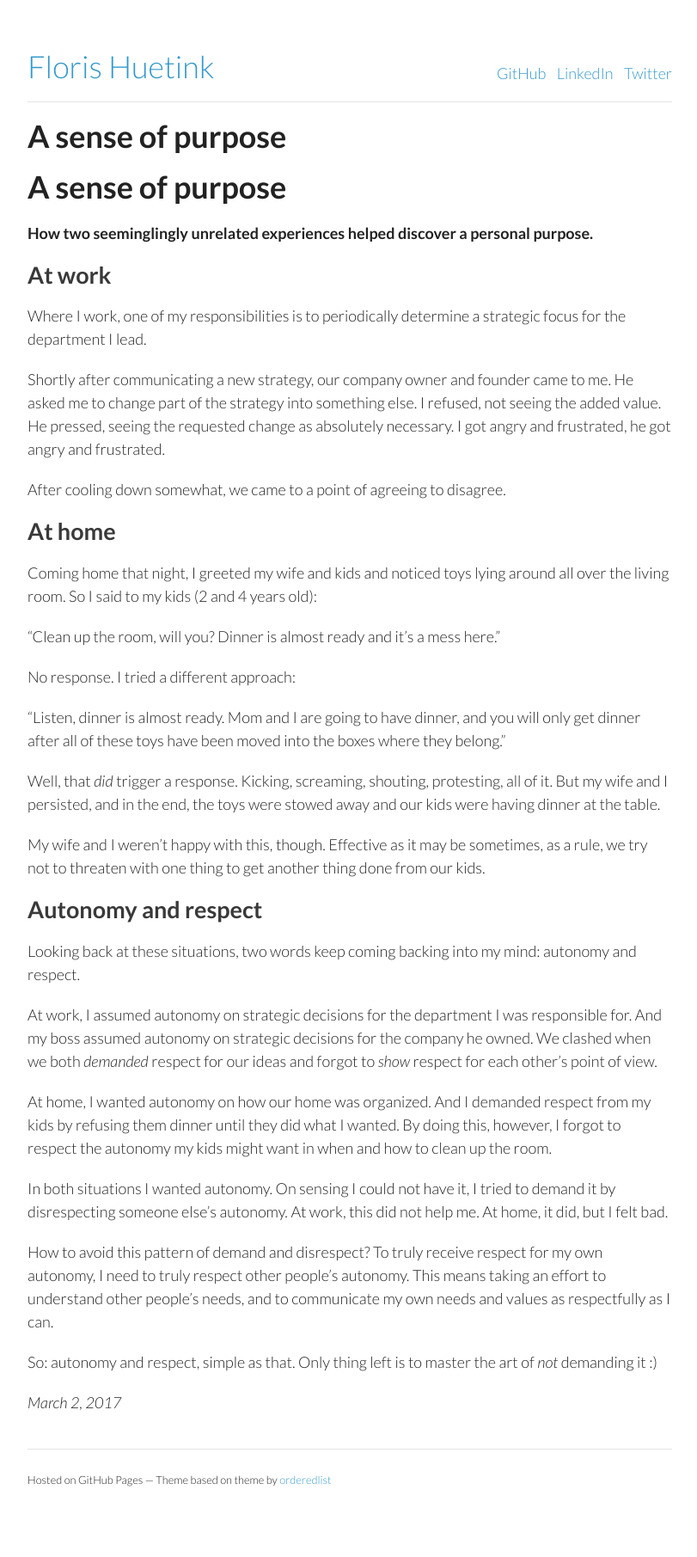
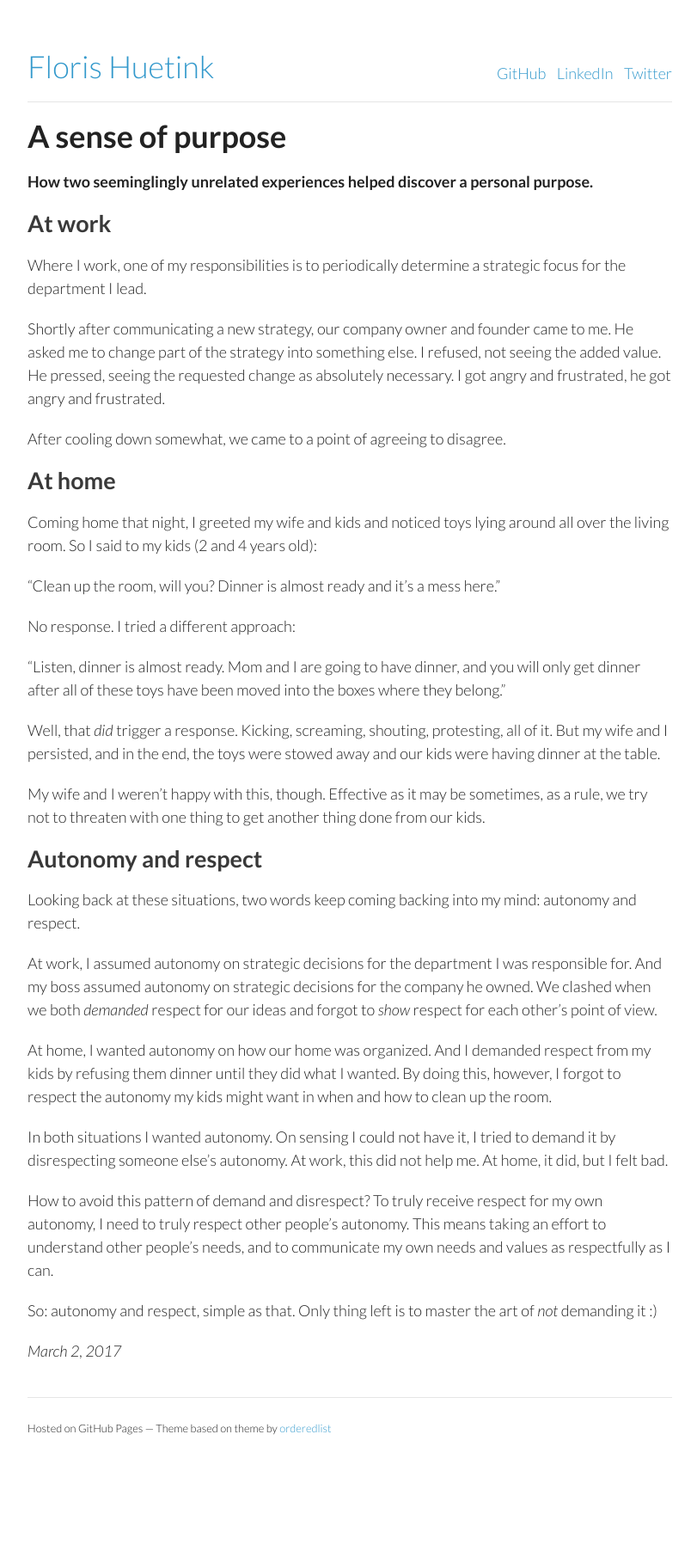
Before and after one commit to florish/florish, a Jekyll site: the page built from _posts/2017-03-02-a-sense-of-purpose.md, in a window 1280 px wide. Shown: the whole page at 86% size, without its empty margins (233-1044 px from the left). Built offline with Jekyll 4.4.1, drawn with Linux system fonts in a browser that asks for light colours; after the commit the page ends 1751 px from its top, so only the background shows below that.

Commit message:
Remove duplicate title

```diff
--- a/_posts/2017-03-02-a-sense-of-purpose.md
+++ b/_posts/2017-03-02-a-sense-of-purpose.md
@@ -2,9 +2,6 @@
 layout: post
 title: A sense of purpose
 ---
-
-{{page.title}}
-==============
 
 **How two seeminglingly unrelated experiences helped discover a personal purpose.**
 
```
